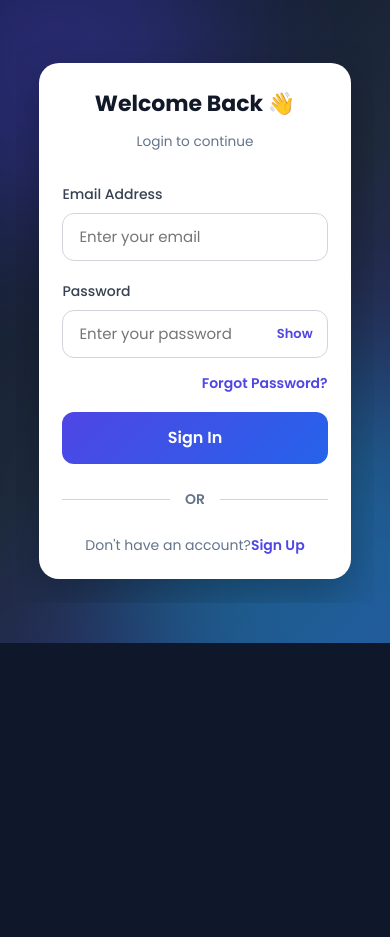
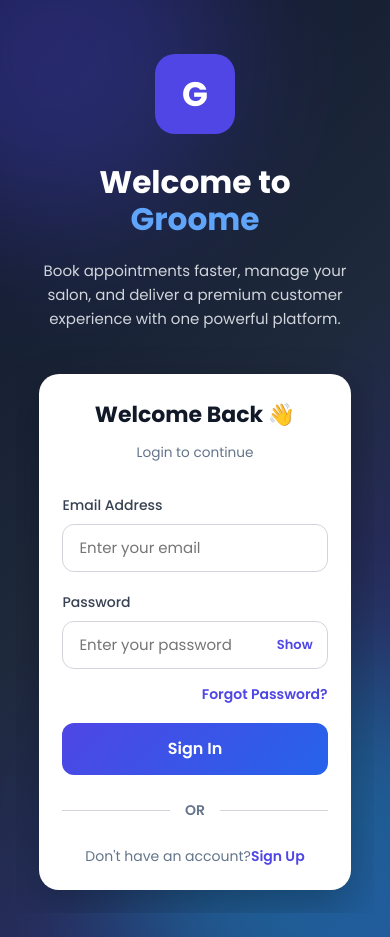
Before and after one commit to dhinesh876/GROOME_UI, a React (Vite) app: page /#/login in a window 390 px wide. Before the commit the page ends 844 px from the top, so only its background shows below. Built offline with nearby package versions, Linux system fonts and the light colour scheme; the HTML template or start-up script is replaced by a standard one.

Commit message:
fix z-index and font loading - 2

```diff
--- a/src/styles/Login.css
+++ b/src/styles/Login.css
@@ -64,38 +64,15 @@ body {
     padding-right: 70px;
 }
 
-/* .background-circle {
-    position: absolute;
-    border-radius: 50%;
-    filter: blur(70px);
-    opacity: .35;
-}
-
-.circle-one {
-    width: 350px;
-    height: 350px;
-    background: #4f46e5;
-    top: -120px;
-    left: -120px;
-}
-
-.circle-two {
-    width: 420px;
-    height: 420px;
-    background: #06b6d4;
-    right: -150px;
-    bottom: -150px;
-} */
-
 .background-circle {
     position: absolute;
     border-radius: 50%;
     filter: blur(70px);
     opacity: .35;
     pointer-events: none;
-    /* NEW — stops it from blocking clicks on things underneath */
+    /* stops it from blocking clicks on things underneath */
     z-index: 0;
-    /* NEW — keeps it behind your card/button */
+    /* keeps it behind your card/button */
 }
 
 .circle-one {
@@ -118,18 +95,6 @@ body {
    CONTAINER
 ================================== */
 
-/* .login-container {
-    width: 100%;
-    max-width: 1180px;
-    display: grid;
-    grid-template-columns: 1fr 1fr;
-    background: rgba(255, 255, 255, .08);
-    backdrop-filter: blur(18px);
-    border-radius: 25px;
-    overflow: hidden;
-    box-shadow: 0 25px 60px rgba(0, 0, 0, .35);
-} */
-
 .login-container {
     width: 100%;
     max-width: 1180px;
@@ -141,9 +106,7 @@ body {
     overflow: hidden;
     box-shadow: 0 25px 60px rgba(0, 0, 0, .35);
     position: relative;
-    /* ADD THIS */
     z-index: 1;
-    /* ADD THIS */
 }
 
 /* ===============================
@@ -427,7 +390,8 @@ body {
    RESPONSIVE
 ================================== */
 
-/* tablets and below: drop the left brand panel, stack to one column */
+/* tablets and below: STACK the welcome panel above the card instead
+   of hiding it */
 @media (max-width: 950px) {
 
     .login-container {
@@ -436,21 +400,36 @@ body {
     }
 
     .login-left {
-        display: none;
+        padding: 50px 30px 30px;
+        text-align: center;
+        align-items: center;
+    }
+
+    .login-left h1 {
+        font-size: clamp(30px, 8vw, 42px);
+    }
+
+    .login-left p {
+        font-size: 15px;
+        line-height: 24px;
+        margin: 0 auto;
+    }
+
+    .brand-logo {
+        margin: 0 auto 24px;
     }
 }
-
 
 /* phones */
 @media (max-width: 600px) {
 
     .login-page {
-        min-height: auto;
-        /* page only as tall as the card needs — no leftover empty space */
+        min-height: 100dvh;
+        /* full height again — the welcome panel now fills the space,
+           so there's no dead zone to avoid anymore */
         align-items: flex-start;
-        padding-top: 40px;
-        padding-bottom: 40px;
-        /* keeps it looking balanced instead of card sitting flush at the bottom edge */
+        padding-top: 24px;
+        padding-bottom: 24px;
     }
 
     .login-container {
@@ -458,6 +437,10 @@ body {
         backdrop-filter: none;
         box-shadow: none;
         border-radius: 0;
+    }
+
+    .login-left {
+        padding: 30px 20px 20px;
     }
 
     .login-card {
@@ -470,8 +453,16 @@ body {
 
     .login-page {
         padding: 10px;
-        padding-top: 24px;
-        padding-bottom: 24px;
+        padding-top: 20px;
+        padding-bottom: 20px;
+    }
+
+    .login-left {
+        padding: 20px 16px 16px;
+    }
+
+    .login-left h1 {
+        font-size: 26px;
     }
 
     .login-right {
@@ -494,16 +485,18 @@ body {
     }
 }
 
-/* short-height screens (landscape phones) — keep the card from
-   overflowing the viewport top-to-bottom */
+/* short-height screens (landscape phones) — too short to fit both
+   the welcome panel and the card, so hide the panel here only */
 @media (max-height: 480px) and (orientation: landscape) {
 
     .login-page {
         min-height: 100dvh;
-        /* landscape needs the old full-height behavior back, since the
-           page is wide and short here, not tall and narrow */
         align-items: flex-start;
         padding: 16px;
+    }
+
+    .login-left {
+        display: none;
     }
 
     .login-card {
```
